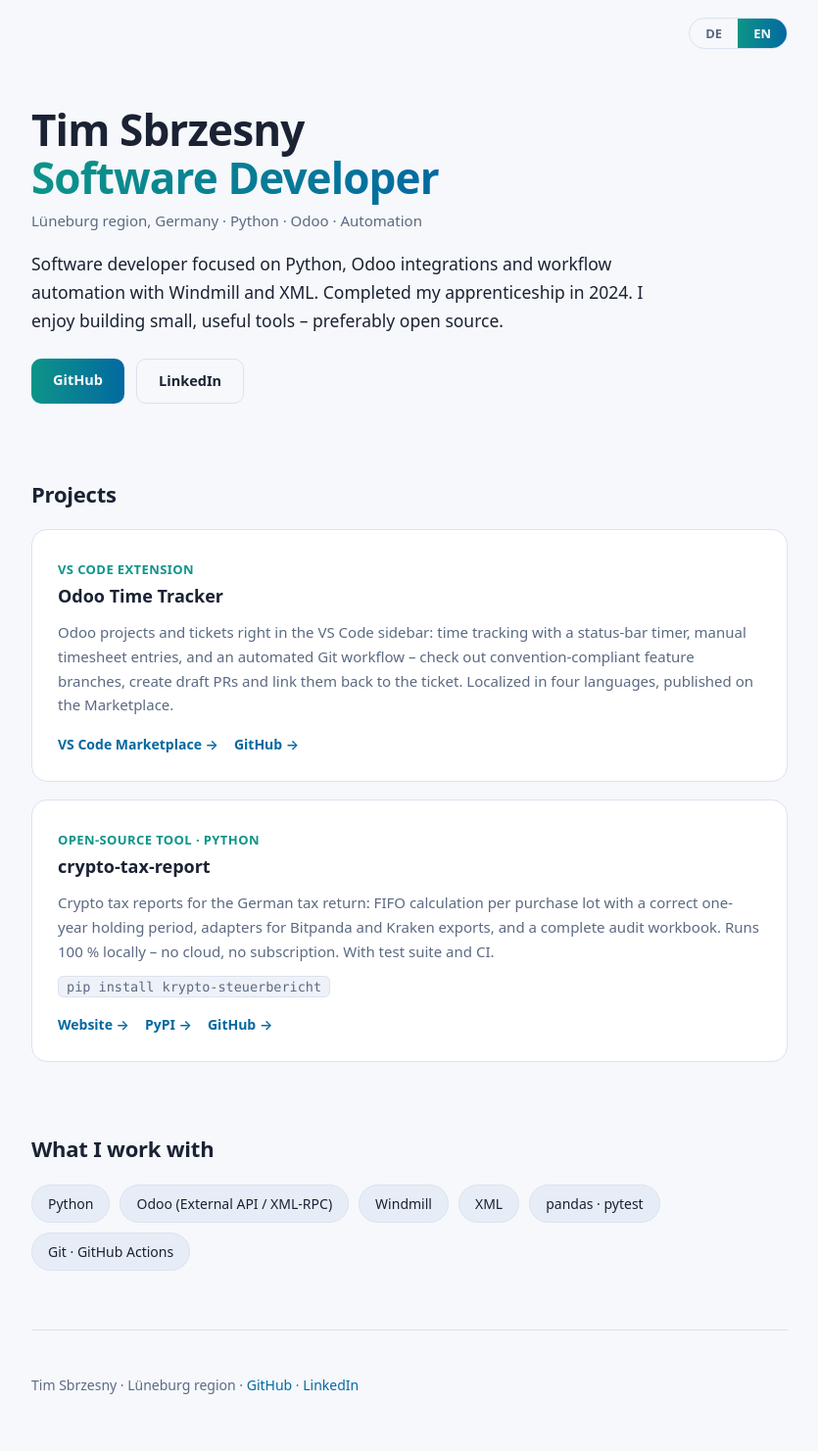
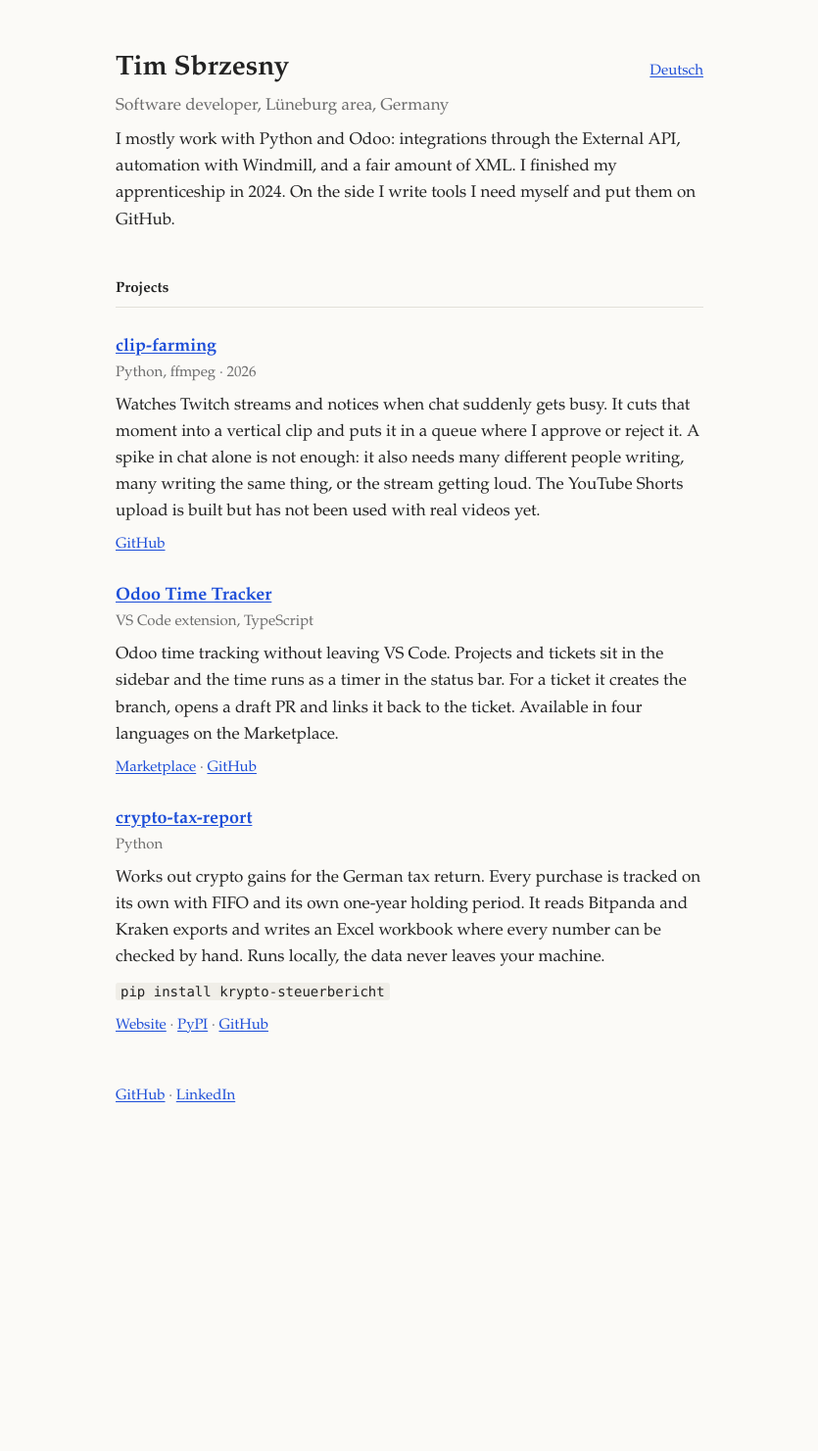
Before and after one commit to TheRealRoyalTS/therealroyalts.github.io, a plain HTML site: page index.html in a window 1280 px wide. Shown: the whole page at 98% size, without its empty margins (222-1057 px from the left). After the commit the page ends 1195 px from the top, so only its background shows below. Drawn offline with Linux system fonts and the light colour scheme.

Commit message:
Simpler page, add clip-farming
Co-Authored-By: Claude Opus 5.5 <noreply@anthropic.com>

```diff
--- a/index.html
+++ b/index.html
@@ -3,180 +3,122 @@
 <head>
 <meta charset="utf-8">
 <meta name="viewport" content="width=device-width, initial-scale=1">
-<title>Tim Sbrzesny – Softwareentwickler · Python & Odoo</title>
-<meta name="description" content="Tim Sbrzesny, Softwareentwickler aus der Region Lüneburg. Fokus: Python, Odoo-Schnittstellen, Workflow-Automatisierung. Open-Source-Projekte: Odoo Time Tracker (VS Code), crypto-tax-report.">
+<title>Tim Sbrzesny</title>
+<meta name="description" content="Tim Sbrzesny, Softwareentwickler aus der Region Lüneburg. Python, Odoo, Automatisierung. Projekte: clip-farming, Odoo Time Tracker, crypto-tax-report.">
 <style>
   :root{
-    --bg:#f6f8fb; --panel:#ffffff; --panel2:#eef2f8; --text:#1a2233; --muted:#5b6a82;
-    --accent:#0d9488; --accent2:#0369a1; --border:#dbe3ee; --chip:#e7edf6;
-    --mono:ui-monospace,'SF Mono',Menlo,Consolas,monospace;
+    --bg:#fbfaf7; --text:#222; --muted:#6b6b6b; --link:#1d4ed8; --rule:#e2e0da; --code:#f0eee8;
   }
   @media (prefers-color-scheme: dark){
-    :root{
-      --bg:#0f1420; --panel:#171e2e; --panel2:#1c2438; --text:#e8ecf4; --muted:#9aa7bd;
-      --accent:#5eead4; --accent2:#7dd3fc; --border:#2a3550; --chip:#212c45;
-    }
+    :root{ --bg:#161616; --text:#e6e4df; --muted:#9a978f; --link:#8ab4f8; --rule:#2e2d2a; --code:#232220; }
   }
-  *{box-sizing:border-box;margin:0;padding:0}
-  body{background:var(--bg);color:var(--text);font:16px/1.65 system-ui,-apple-system,'Segoe UI',sans-serif}
-  .wrap{max-width:820px;margin:0 auto;padding:0 24px}
-  nav{display:flex;justify-content:flex-end;padding:18px 0}
-  .lang-toggle{display:flex;border:1px solid var(--border);border-radius:99px;overflow:hidden}
-  .lang-toggle button{background:none;border:none;color:var(--muted);padding:6px 16px;
-    font:600 13px system-ui;cursor:pointer}
-  .lang-toggle button.active{background:linear-gradient(90deg,var(--accent),var(--accent2));color:var(--bg)}
-  header{padding:40px 0 48px}
-  h1{font-size:clamp(30px,5.4vw,44px);font-weight:800;letter-spacing:-.02em;line-height:1.12}
-  h1 em{font-style:normal;background:linear-gradient(90deg,var(--accent),var(--accent2));
-    -webkit-background-clip:text;background-clip:text;color:transparent}
-  .meta{color:var(--muted);margin-top:6px;font-size:15px}
-  .intro{margin-top:18px;max-width:640px;font-size:17.5px}
-  .links{margin-top:24px;display:flex;gap:12px;flex-wrap:wrap}
-  .btn{display:inline-block;padding:10px 22px;border-radius:10px;text-decoration:none;
-    font-weight:600;font-size:14.5px}
-  .btn-primary{background:linear-gradient(90deg,var(--accent),var(--accent2));color:var(--bg)}
-  .btn-ghost{color:var(--text);border:1px solid var(--border)}
-  .btn-ghost:hover{border-color:var(--accent)}
-  section{padding:26px 0}
-  h2{font-size:22px;margin-bottom:18px;letter-spacing:-.01em}
-  .card{background:var(--panel);border:1px solid var(--border);border-radius:16px;
-    padding:26px;margin-bottom:18px}
-  .card h3{font-size:18px}
-  .card h3 a{color:var(--text);text-decoration:none}
-  .card h3 a:hover{color:var(--accent)}
-  .card .type{color:var(--accent);font-size:13px;font-weight:600;letter-spacing:.4px;
-    text-transform:uppercase}
-  .card p{color:var(--muted);margin-top:10px;font-size:15px}
-  .card .actions{margin-top:16px;display:flex;gap:16px;flex-wrap:wrap}
-  .card .actions a{color:var(--accent2);text-decoration:none;font-size:14px;font-weight:600}
-  .card .actions a:hover{text-decoration:underline}
-  .chips{display:flex;gap:10px;flex-wrap:wrap}
-  .chip{background:var(--chip);border:1px solid var(--border);border-radius:99px;
-    padding:7px 16px;font-size:14px;color:var(--text)}
-  code{font-family:var(--mono);font-size:13.5px;background:var(--panel2);
-    border:1px solid var(--border);border-radius:6px;padding:2px 8px}
-  footer{padding:44px 0 56px;color:var(--muted);font-size:14px;border-top:1px solid var(--border);
-    margin-top:34px}
-  footer a{color:var(--accent2);text-decoration:none}
+  *{box-sizing:border-box}
+  body{margin:0;background:var(--bg);color:var(--text);
+    font:17px/1.6 Charter,'Iowan Old Style','Palatino Linotype',Georgia,serif}
+  main{max-width:640px;margin:0 auto;padding:48px 20px 64px}
+  a{color:var(--link);text-underline-offset:2px}
+  .top{display:flex;justify-content:space-between;align-items:baseline;gap:16px}
+  h1{font-size:28px;font-weight:700;margin:0}
+  #lang{font-size:15px;background:none;border:0;padding:0;color:var(--link);
+    text-decoration:underline;text-underline-offset:2px;cursor:pointer;font-family:inherit}
+  .sub{color:var(--muted);margin:2px 0 0}
+  h2{font-size:15px;font-weight:700;margin:44px 0 0;padding-bottom:6px;border-bottom:1px solid var(--rule)}
+  .project{margin-top:26px}
+  h3{font-size:18px;margin:0}
+  .small{font-size:15px;color:var(--muted)}
+  p{margin:8px 0 0}
+  code{font:14px ui-monospace,Menlo,Consolas,monospace;background:var(--code);padding:1px 5px;border-radius:3px}
+  footer{margin-top:48px;color:var(--muted);font-size:15px}
 </style>
 </head>
 <body>
+<main>
 
-<div class="wrap">
+<div class="top">
+  <h1>Tim Sbrzesny</h1>
+  <button id="lang" type="button"></button>
+</div>
+<p class="sub" data-i18n="sub"></p>
 
-<nav>
-  <div class="lang-toggle" role="group" aria-label="Sprache / Language">
-    <button id="btn-de" onclick="setLang('de')">DE</button>
-    <button id="btn-en" onclick="setLang('en')">EN</button>
-  </div>
-</nav>
+<p data-i18n="intro"></p>
 
-<header>
-  <h1>Tim Sbrzesny<br><em data-i18n="role"></em></h1>
-  <p class="meta" data-i18n="meta"></p>
-  <p class="intro" data-i18n="intro"></p>
-  <div class="links">
-    <a class="btn btn-primary" href="https://github.com/TheRealRoyalTS">GitHub</a>
-    <a class="btn btn-ghost" href="https://de.linkedin.com/in/tim-sbrzesny-386342187">LinkedIn</a>
-  </div>
-</header>
+<h2 data-i18n="projects"></h2>
 
-<section>
-  <h2 data-i18n="projects"></h2>
+<div class="project">
+  <h3><a href="https://github.com/TheRealRoyalTS/clip-farming">clip-farming</a></h3>
+  <div class="small">Python, ffmpeg · 2026</div>
+  <p data-i18n="clip"></p>
+  <p class="small"><a href="https://github.com/TheRealRoyalTS/clip-farming">GitHub</a></p>
+</div>
 
-  <div class="card">
-    <span class="type" data-i18n="p1type"></span>
-    <h3><a href="https://marketplace.visualstudio.com/items?itemName=therealroyalts.odoo-time-tracker">Odoo Time Tracker</a></h3>
-    <p data-i18n="p1desc"></p>
-    <div class="actions">
-      <a href="https://marketplace.visualstudio.com/items?itemName=therealroyalts.odoo-time-tracker">VS Code Marketplace →</a>
-      <a href="https://github.com/TheRealRoyalTS/odoo-time-tracker">GitHub →</a>
-    </div>
-  </div>
+<div class="project">
+  <h3><a href="https://marketplace.visualstudio.com/items?itemName=therealroyalts.odoo-time-tracker">Odoo Time Tracker</a></h3>
+  <div class="small" data-i18n="odooMeta"></div>
+  <p data-i18n="odoo"></p>
+  <p class="small">
+    <a href="https://marketplace.visualstudio.com/items?itemName=therealroyalts.odoo-time-tracker">Marketplace</a> ·
+    <a href="https://github.com/TheRealRoyalTS/odoo-time-tracker">GitHub</a>
+  </p>
+</div>
 
-  <div class="card">
-    <span class="type" data-i18n="p2type"></span>
-    <h3><a href="https://github.com/TheRealRoyalTS/crypto-tax-report">crypto-tax-report</a></h3>
-    <p data-i18n="p2desc"></p>
-    <p><code>pip install krypto-steuerbericht</code></p>
-    <div class="actions">
-      <a href="https://therealroyalts.github.io/crypto-tax-report/" data-i18n="p2site"></a>
-      <a href="https://pypi.org/project/krypto-steuerbericht/">PyPI →</a>
-      <a href="https://github.com/TheRealRoyalTS/crypto-tax-report">GitHub →</a>
-    </div>
-  </div>
-</section>
-
-<section>
-  <h2 data-i18n="tech"></h2>
-  <div class="chips">
-    <span class="chip">Python</span>
-    <span class="chip" data-i18n="chipOdoo"></span>
-    <span class="chip">Windmill</span>
-    <span class="chip">XML</span>
-    <span class="chip">pandas · pytest</span>
-    <span class="chip">Git · GitHub Actions</span>
-  </div>
-</section>
+<div class="project">
+  <h3><a href="https://github.com/TheRealRoyalTS/crypto-tax-report">crypto-tax-report</a></h3>
+  <div class="small">Python</div>
+  <p data-i18n="crypto"></p>
+  <p><code>pip install krypto-steuerbericht</code></p>
+  <p class="small">
+    <a href="https://therealroyalts.github.io/crypto-tax-report/">Website</a> ·
+    <a href="https://pypi.org/project/krypto-steuerbericht/">PyPI</a> ·
+    <a href="https://github.com/TheRealRoyalTS/crypto-tax-report">GitHub</a>
+  </p>
+</div>
 
 <footer>
-  <span data-i18n="footer"></span>
   <a href="https://github.com/TheRealRoyalTS">GitHub</a> ·
   <a href="https://de.linkedin.com/in/tim-sbrzesny-386342187">LinkedIn</a>
 </footer>
 
-</div>
+</main>
 
 <script>
 const I18N = {
   de: {
-    role: "Softwareentwickler",
-    meta: "Region Lüneburg · Python · Odoo · Automatisierung",
-    intro: "Softwareentwickler mit Fokus auf Python, Odoo-Schnittstellen und Workflow-Automatisierung mit Windmill und XML. Ausbildung 2024 abgeschlossen. Ich baue gern kleine, nützliche Tools – am liebsten Open Source.",
+    sub: "Softwareentwickler, Region Lüneburg",
+    intro: "Ich arbeite hauptsächlich mit Python und Odoo: Schnittstellen über die External API, Automatisierung mit Windmill und eine Menge XML. Meine Ausbildung habe ich 2024 abgeschlossen. Nebenbei schreibe ich Tools, die ich selbst brauche, und stelle sie auf GitHub.",
     projects: "Projekte",
-    p1type: "VS Code Extension",
-    p1desc: "Odoo-Projekte und Tickets direkt in der VS-Code-Sidebar: Zeiterfassung per Timer in der Statusleiste, manuelles Buchen von Timesheets und ein automatisierter Git-Workflow – Feature-Branch nach Naming-Convention auschecken, Draft-PR erstellen und im Ticket verlinken. In vier Sprachen lokalisiert, im Marketplace veröffentlicht.",
-    p2type: "Open-Source-Tool · Python",
-    p2desc: "Krypto-Steuerreports für die deutsche Steuererklärung (Anlage SO): FIFO-Berechnung je Kauf-Tranche mit korrekter Jahresfrist, Adapter für Bitpanda- und Kraken-Exporte, vollständiger Prüfnachweis als Arbeitsmappe. Läuft komplett lokal – keine Cloud, kein Abo. Mit Testsuite und CI.",
-    p2site: "Website →",
-    tech: "Womit ich arbeite",
-    chipOdoo: "Odoo (External API / XML-RPC)",
-    footer: "Tim Sbrzesny · Region Lüneburg · ",
+    clip: "Schaut bei Twitch-Streams mit und merkt, wenn im Chat gerade etwas los ist. Den Moment schneidet es als Hochkant-Clip und legt ihn in eine Warteschlange, in der ich ihn freigebe oder verwerfe. Ein Ausschlag im Chat allein reicht nicht: Es müssen viele verschiedene Leute schreiben, oder viele dasselbe, oder der Stream wird plötzlich laut. Der Upload zu YouTube Shorts ist gebaut, lief aber noch nicht mit echten Videos.",
+    odooMeta: "VS-Code-Erweiterung, TypeScript",
+    odoo: "Zeiterfassung für Odoo, ohne VS Code zu verlassen. Projekte und Tickets stehen in der Seitenleiste, die Zeit läuft als Timer in der Statusleiste. Zu einem Ticket legt die Erweiterung den Branch an, öffnet einen Draft-PR und verlinkt ihn im Ticket. Gibt es in vier Sprachen im Marketplace.",
+    crypto: "Rechnet Krypto-Gewinne für die Anlage SO aus. Jeder Kauf wird einzeln nach FIFO verfolgt, mit eigener Jahresfrist. Es liest Exporte von Bitpanda und Kraken und schreibt eine Excel-Mappe, in der man jede Zahl nachrechnen kann. Läuft lokal, die Daten verlassen den Rechner nicht.",
+    other: "English",
   },
   en: {
-    role: "Software Developer",
-    meta: "Lüneburg region, Germany · Python · Odoo · Automation",
-    intro: "Software developer focused on Python, Odoo integrations and workflow automation with Windmill and XML. Completed my apprenticeship in 2024. I enjoy building small, useful tools – preferably open source.",
+    sub: "Software developer, Lüneburg area, Germany",
+    intro: "I mostly work with Python and Odoo: integrations through the External API, automation with Windmill, and a fair amount of XML. I finished my apprenticeship in 2024. On the side I write tools I need myself and put them on GitHub.",
     projects: "Projects",
-    p1type: "VS Code Extension",
-    p1desc: "Odoo projects and tickets right in the VS Code sidebar: time tracking with a status-bar timer, manual timesheet entries, and an automated Git workflow – check out convention-compliant feature branches, create draft PRs and link them back to the ticket. Localized in four languages, published on the Marketplace.",
-    p2type: "Open-source tool · Python",
-    p2desc: "Crypto tax reports for the German tax return: FIFO calculation per purchase lot with a correct one-year holding period, adapters for Bitpanda and Kraken exports, and a complete audit workbook. Runs 100 % locally – no cloud, no subscription. With test suite and CI.",
-    p2site: "Website →",
-    tech: "What I work with",
-    chipOdoo: "Odoo (External API / XML-RPC)",
-    footer: "Tim Sbrzesny · Lüneburg region · ",
+    clip: "Watches Twitch streams and notices when chat suddenly gets busy. It cuts that moment into a vertical clip and puts it in a queue where I approve or reject it. A spike in chat alone is not enough: it also needs many different people writing, many writing the same thing, or the stream getting loud. The YouTube Shorts upload is built but has not been used with real videos yet.",
+    odooMeta: "VS Code extension, TypeScript",
+    odoo: "Odoo time tracking without leaving VS Code. Projects and tickets sit in the sidebar and the time runs as a timer in the status bar. For a ticket it creates the branch, opens a draft PR and links it back to the ticket. Available in four languages on the Marketplace.",
+    crypto: "Works out crypto gains for the German tax return. Every purchase is tracked on its own with FIFO and its own one-year holding period. It reads Bitpanda and Kraken exports and writes an Excel workbook where every number can be checked by hand. Runs locally, the data never leaves your machine.",
+    other: "Deutsch",
   },
 };
 
+let current = "de";
 function setLang(lang) {
+  current = lang;
   document.documentElement.lang = lang;
   document.querySelectorAll("[data-i18n]").forEach(el => {
-    const key = el.getAttribute("data-i18n");
-    if (I18N[lang][key] !== undefined) { el.textContent = I18N[lang][key]; }
+    el.textContent = I18N[lang][el.getAttribute("data-i18n")];
   });
-  document.getElementById("btn-de").classList.toggle("active", lang === "de");
-  document.getElementById("btn-en").classList.toggle("active", lang === "en");
-  try { localStorage.setItem("lang", lang); } catch (e) { /* z. B. Privatmodus */ }
-  document.title = lang === "de"
-    ? "Tim Sbrzesny – Softwareentwickler · Python & Odoo"
-    : "Tim Sbrzesny – Software Developer · Python & Odoo";
+  document.getElementById("lang").textContent = I18N[lang].other;
+  try { localStorage.setItem("lang", lang); } catch (e) {}
 }
+document.getElementById("lang").addEventListener("click", () => setLang(current === "de" ? "en" : "de"));
 
 let saved = null;
-try { saved = localStorage.getItem("lang"); } catch (e) { /* ignorieren */ }
+try { saved = localStorage.getItem("lang"); } catch (e) {}
 setLang(saved || (navigator.language && navigator.language.startsWith("de") ? "de" : "en"));
 </script>
-
 </body>
 </html>
```
